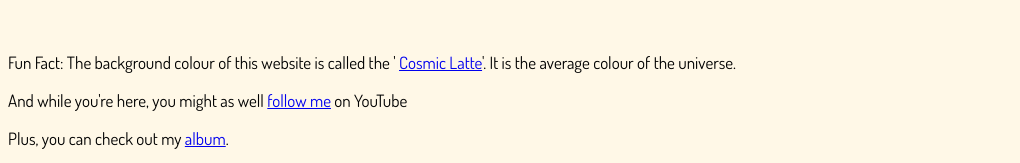
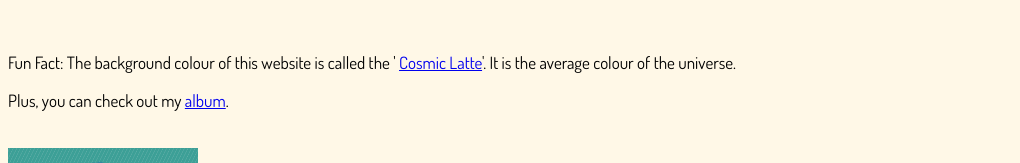
Before and after one commit to drKAIz/Portfolio, a plain HTML site: page www/index.html in a window 1280 px wide. Shown: the part 589-752 px from the top of the page, without its empty margins (0-1020 px from the left). Drawn offline with Linux system fonts and the light colour scheme.

Commit message:
Update index.html

```diff
--- a/www/index.html
+++ b/www/index.html
@@ -33,8 +33,6 @@
           <p>Fun Fact: The background colour of this website is called the '
               <a href="https://en.wikipedia.org/wiki/Cosmic_latte">Cosmic Latte</a>'. It is the average colour of the universe.</p>
       </div>
-      <p title="FOLLOW ME!" class="follow">And while you're here, you might as well <a href="https://goo.gl/mSKNLb">
-      follow me</a> on YouTube</p>
       <p class="music">Plus, you can check out my <a href="https://goo.gl/ybJzc3">album</a>.</p>
       <img src="images/EP Cover.png" alt="In the Genes" class="album">
   </body>
```
